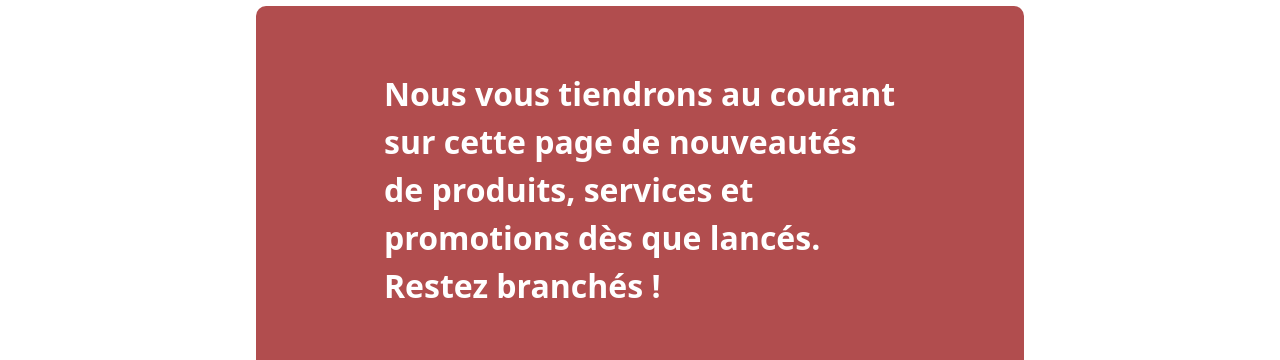
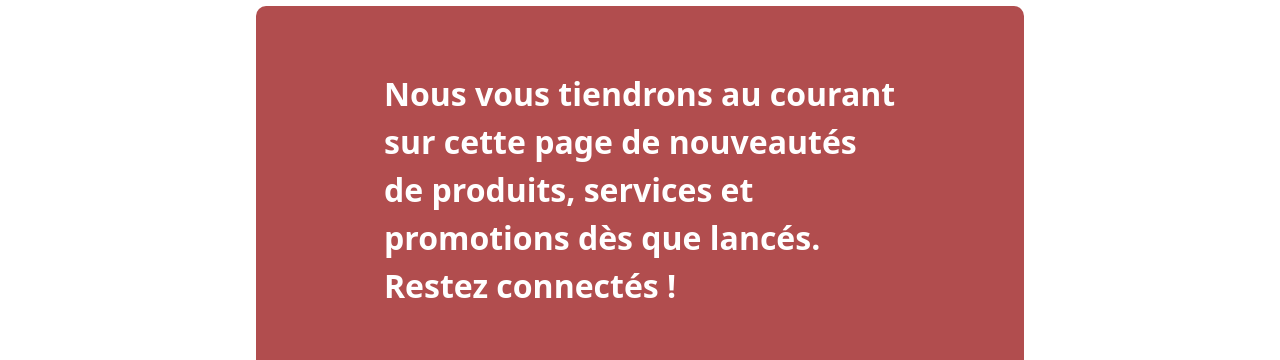
Before and after one commit to 22onsloane-Web/espace_clients, a Next.js app: page /web1/nouveautes in a window 1280 px wide. Shown: the part 235-595 px from the top of the page. Built offline with nearby package versions, Linux system fonts and the light colour scheme.

Commit message:
this pugbwi

```diff
--- a/src/app/web1/nouveautes/page.tsx
+++ b/src/app/web1/nouveautes/page.tsx
@@ -9,7 +9,7 @@
                               whileInView={{y:0, opacity:1}}
                         transition={{duration:1.2}}
                         viewport={{once:true}} className='bg-[#a22a2b] rounded-[10px] text-[6vw] md:text-[2.5vw] text-[#fff] font-semibold px-[5vw] md:px-[10vw] py-[5vw] animate-pulse'>
-        <p>Nous vous tiendrons au courant sur cette page de nouveautés de produits, services et promotions dès que lancés. Restez branchés !</p>
+        <p>Nous vous tiendrons au courant sur cette page de nouveautés de produits, services et promotions dès que lancés. Restez connectés !</p>
       </motion.div>
     </div>
     </div>
```
